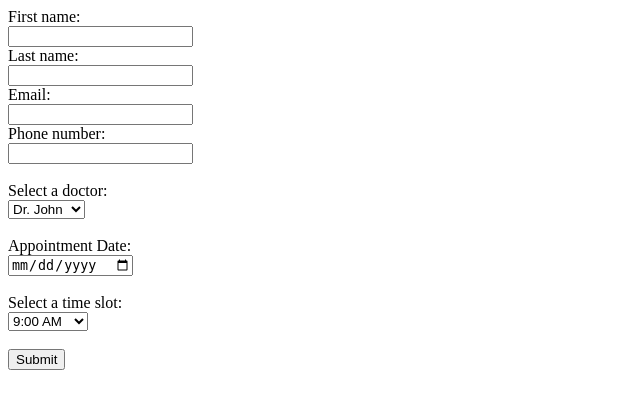
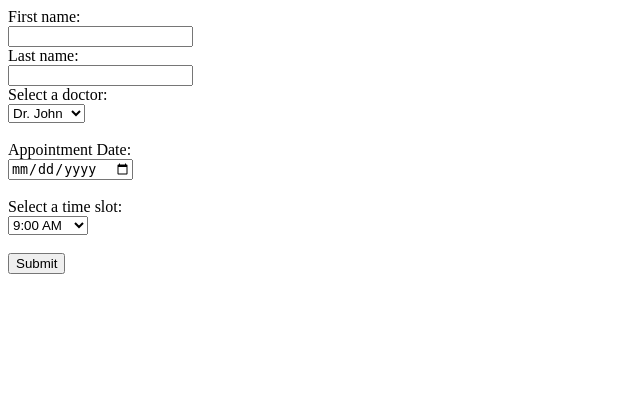
Before and after one commit to VedhaSankar/health-care-app, a Flask app: page /appointment-registration in a window 1280 px wide. Shown: the top 409 px of the page, without its empty margins (0-640 px from the left). Run offline with Flask 2, Linux system fonts and the light colour scheme; parts of the project's set-up code (start-up, migrations or seed data) failed here and were passed over.

Commit message:
email modified using cookies

```diff
--- a/app.py
+++ b/app.py
@@ -18,8 +18,6 @@ mail= Mail(app)
 # sess = Session(app)
 # sess.init_app(app)
 
-# app.secret_key = 'super secret key'
-
 SENDER_ADDRESS  = os.environ.get('GMAIL_USER')
 SENDER_PASS     = os.environ.get('GMAIL_PASSWORD')
 EMAIL_LIST      = os.environ.get('EMAIL_LIST').split(',')
@@ -31,10 +29,8 @@ app.config['MAIL_USERNAME'] = SENDER_ADDRESS
 app.config['MAIL_PASSWORD'] = SENDER_PASS
 app.config['MAIL_USE_TLS']  = False
 app.config['MAIL_USE_SSL']  = True
-# app.config["SESSION_PERMANENT"] = False
 app.config["SESSION_TYPE"] = "filesystem"
 
-SESSION_ID_KEY  = "sid"
 app.secret_key =  b'_5#y2L"F4Q8z\n\xec]/'
 
 PORT            = os.environ.get('PORT')
@@ -46,49 +42,6 @@ client = MongoClient(MONGO_URI)
 # accessing the database
 DB_NAME = 'health-care'
 database = client[DB_NAME]
-
-# def requires_session(f):
-
-#     @wraps(f)
-#     def decorated(*args, **kwargs):
-
-#         # check apikey in args
-#         if SESSION_ID_KEY not in session:
-
-#             # print('session not available')
-
-#             # data = {
-#             #     'apiresult' : 'Session Not Available',
-#             #     'apimessage': 1011
-#             # }
-
-#             # return jsonify(data)
-#             return redirect(url_for('login'))
-
-#         # print('session is available')
-
-#         # verify user_session
-#         user_session = session.get(SESSION_ID_KEY)
-
-#         return f(*args, **kwargs)
-
-#     return decorated
-
-# def is_session_valid():
-
-#     if(SESSION_ID_KEY in session):
-#         return True
-
-#     return False
-
-# def get_sid():
-
-#     return session[SESSION_ID_KEY]
-
-# def get_username():
-
-#     return session["username"]
-
 
 
 @app.route('/register', methods = ["GET", "POST"])
@@ -139,11 +92,8 @@ def registered():
 
 
         # Save the form data to the session object
-        session['username'] = username
+        session['uid'] = id
         # print(session['username'])
-
-
-
 
         return render_template('patient_register.html', message = "Registration Successful")
 
@@ -166,8 +116,6 @@ def index():
 def home():
 
 
-
-
     return render_template('home.html')
 
 
@@ -179,22 +127,21 @@ def login():
         username    = request.values.get("user")
         password    = request.values.get("password")
 
-        print(username, password)
-
-
         collection_name = 'users'
         new_collection = database[collection_name]
 
         user_from_db = new_collection.find_one({'username': username})
 
-        print(user_from_db)
+        id = user_from_db['_id']
+
+        # print(user_from_db)
 
         if user_from_db:
 
             if password == user_from_db['password']:
 
-                session['username'] = username
-                print(f"User name {username} set to session")
+                session['uid'] = id
+                print(f"User ID {id} set to session")
 
                 return render_template('home.html', message = "Login Successful")
 
@@ -212,7 +159,7 @@ def login():
 @app.route('/logout', methods = ["GET", "POST"])
 def logout():
 
-    session.pop('username', None)
+    session.pop('uid', None)
 
     return render_template('index.html')
 
@@ -226,8 +173,6 @@ def appointment_registration():
 
         first_name          = request.values.get("first_name")
         last_name           = request.values.get("last_name")
-        email               = request.values.get("email")
-        phone_number        = request.values.get("phno")
         doctor              = request.form.getlist('doctor')[0]
         appointment_date    = datetime.strptime(request.form['appointment_date'], '%Y-%m-%d').date()
         time_slot           = request.form.getlist('time_slot')[0]
@@ -235,18 +180,11 @@ def appointment_registration():
         # change appointment date to string
         appointment_date = appointment_date.strftime("%d/%m/%Y")
 
-        # print(first_name, last_name, email, phone_number, doctor, appointment_date, time_slot)
-        # if 'username' in session:
-            # username = session.get('username')
-        print(session['username'])
-        # else:
-        #     print("boooooo")
-        # insert data into database
+        print("session uid " + str(session['uid']))
+
         result = {
             "first_name": first_name,
             "last_name": last_name,
-            "email": email,
-            "phone_number": phone_number,
             "doctor": doctor,
             "appointment_date": appointment_date,
             "time_slot": time_slot
@@ -259,12 +197,21 @@ def appointment_registration():
         print(x)
 
 
+        # get user details from database
+        collection_name = 'users'
+        new_collection = database[collection_name]
+
+        user_from_db = new_collection.find_one({'_id': session['uid']})
+
+        message = f'Hello {first_name} {last_name}!\nYour appointment has been booked successfully. \nDoctor: {doctor} \nAppointment Date: {appointment_date} \nTime Slot: {time_slot}'
+
+
         # for sender in EMAIL_LIST:
-        #     send_email(
-        #     receiver_address=sender,
-        #     subject='Appointment Confirmation',
-        #     content="Your appointment has been booked successfully"
-        #     )
+        send_email(
+        receiver_address=user_from_db['email'],
+        subject='Appointment Confirmation',
+        content=message
+        )
 
 
         return render_template('appointment_registration.html', message = "Appointment booked successfully")
--- a/templates/appointment_registration.html
+++ b/templates/appointment_registration.html
@@ -18,12 +18,6 @@
 
         <label for="last_name">Last name:</label><br>
         <input type="text" id="last_name" name="last_name"><br>
-
-        <label for="email">Email:</label><br>
-        <input type="email" id="email" name="email"><br>
-
-        <label for="phno">Phone number:</label><br>
-        <input type="text" id="phno" name="phno"><br><br>
 
         <!-- Select a doctor -->
         <label for="doctor">Select a doctor:</label><br>
--- a/templates/home.html
+++ b/templates/home.html
@@ -1209,7 +1209,7 @@
             <a href="#blog">blog</a>
         </nav>
         <!--   end navbar -->
-        <a href="#" class="btn">Logout</a>
+        <a href="/" class="btn">Logout</a>
         <div id="menu-btn" class="fas fa-bars"></div>
 
     </header>
```
